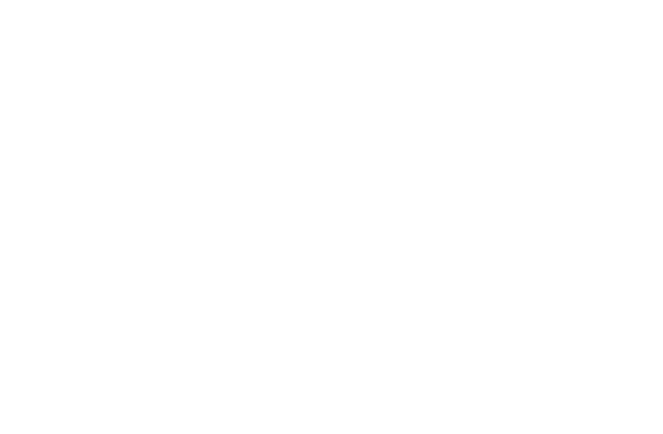
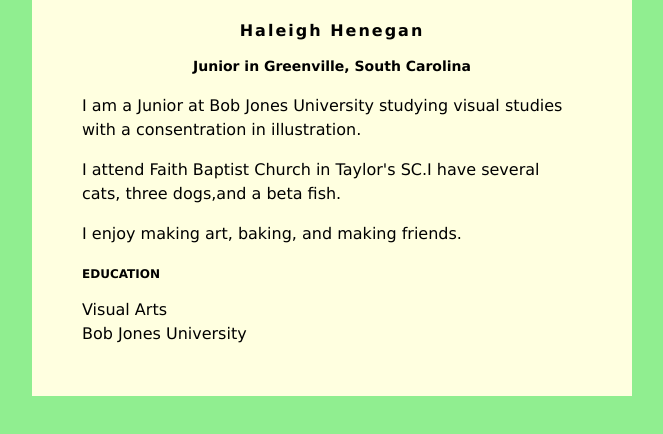
Before and after one commit to HappyHaleigh/HappyHaleigh.github.io, a plain HTML site: page index.html in a window 1280 px wide. Shown: the whole page, without its empty margins (308-971 px from the left). Drawn offline with Linux system fonts and the light colour scheme.

Commit message:
Update index.html

```diff
--- a/index.html
+++ b/index.html
@@ -1,8 +1,49 @@
 <html>
 <head>
 <style>
-body {background: lightyellow
-font-family: verdana;
+body {
+    background: lightgreen;
+    font-family: Verdana;
 }
 #content {
-background: lightorange;
+    background: lightyellow;
+    min-width: 200px;
+    max-width: 500px;
+    padding: 50px;
+    margin: auto;
+    margin-top: -50px;
+    line-height: 150%;
+}
+h1 {
+    letter-spacing: 2px;
+    font-size: 16px;
+    text-align: center;
+}
+h2 {
+    font-size: 14px;
+    text-align: center;
+}
+h3 {
+    font-size: 12px;
+}
+</style>
+</head>
+<body>
+    <div id="content">
+        <h1>Haleigh Henegan</h1>
+        <h2>Junior in Greenville, South Carolina</h2>
+
+         <p>I am a Junior at Bob Jones University studying visual studies with a consentration in illustration.</p>
+         <p>
+            I attend Faith Baptist Church in Taylor's SC.I have several cats, three dogs,and a beta fish.
+         </p>
+         <p>
+            I enjoy making art, baking, and making friends.
+         </p>
+        <h3>EDUCATION</h3>
+      Visual Arts<br />
+        Bob Jones University
+    </div>
+
+</body>
+</html>
```
